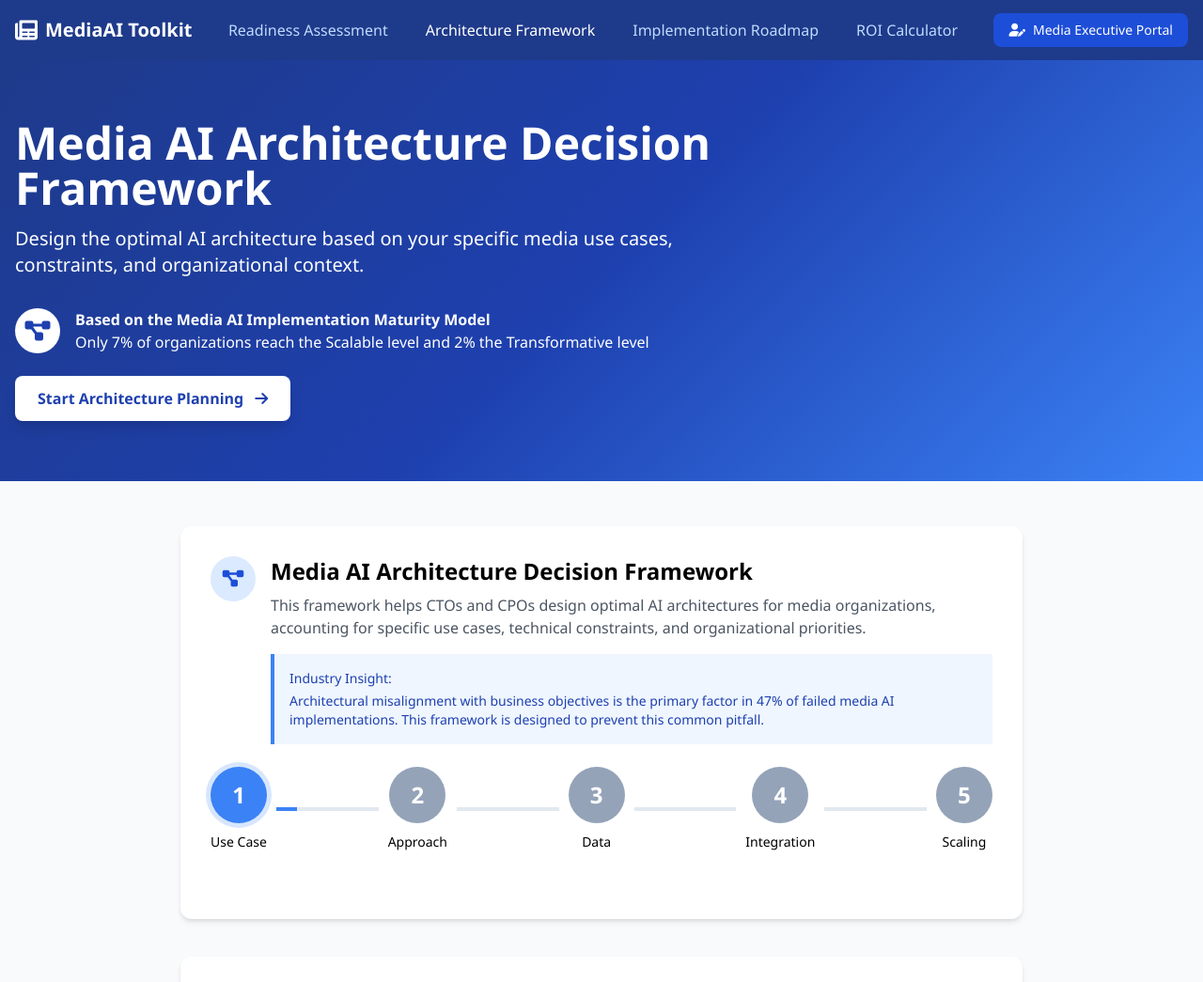
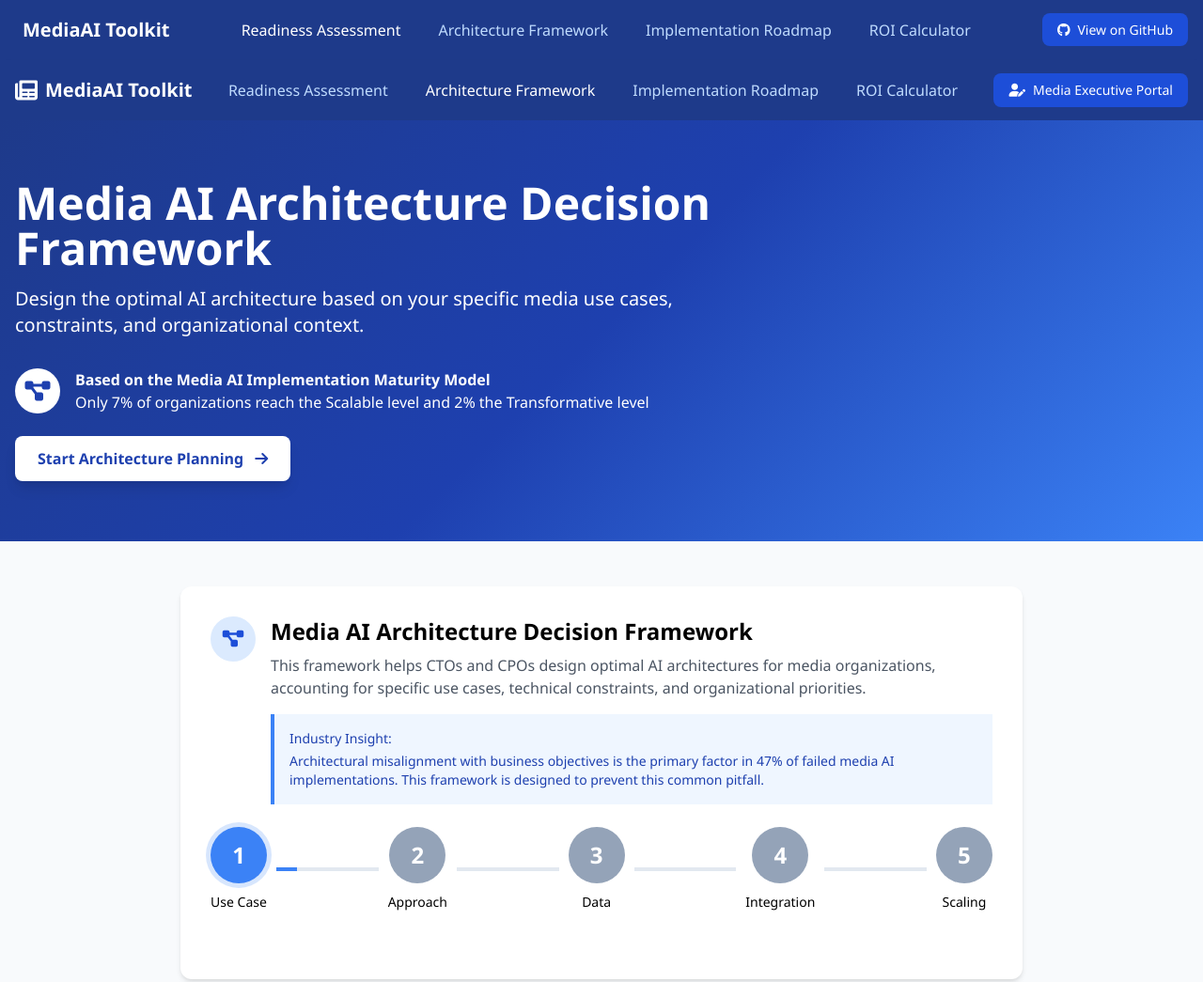
Before and after one commit to HimJoe/AI-Implementation-Readiness-Assessment, a plain HTML site: page architecture_framework/index.html in a window 1280 px wide. Shown: the top 1045 px of the page at 94% size. Drawn offline with nearby package versions, Linux system fonts and the light colour scheme.

Commit message:
Update index.html

```diff
--- a/architecture_framework/index.html
+++ b/architecture_framework/index.html
@@ -1,3 +1,22 @@
+<nav class="bg-blue-900 text-white shadow-md">
+    <div class="container mx-auto px-4 py-3 flex justify-between items-center">
+        <div class="flex items-center space-x-2">
+            <i class="fas fa-chart-network text-2xl"></i>
+            <a href="../index.html" class="font-bold text-xl">MediaAI Toolkit</a>
+        </div>
+        <div class="hidden md:flex space-x-8">
+            <a href="../readiness-assessment/index.html" class="nav-item py-2 px-1 font-medium text-white">Readiness Assessment</a>
+            <a href="../architecture-framework/index.html" class="nav-item py-2 px-1 font-medium text-blue-200">Architecture Framework</a>
+            <a href="../roadmap-generator/index.html" class="nav-item py-2 px-1 font-medium text-blue-200">Implementation Roadmap</a>
+            <a href="../roi-calculator/index.html" class="nav-item py-2 px-1 font-medium text-blue-200">ROI Calculator</a>
+        </div>
+        <div>
+            <a href="https://github.com/HimJoe/MediaAI-Toolkit" class="bg-blue-700 hover:bg-blue-600 text-white py-2 px-4 rounded-lg text-sm font-medium transition-colors duration-300">
+                <i class="fab fa-github mr-2"></i>View on GitHub
+            </a>
+        </div>
+    </div>
+</nav>
 <!DOCTYPE html>
 <html lang="en">
 <head>
```
